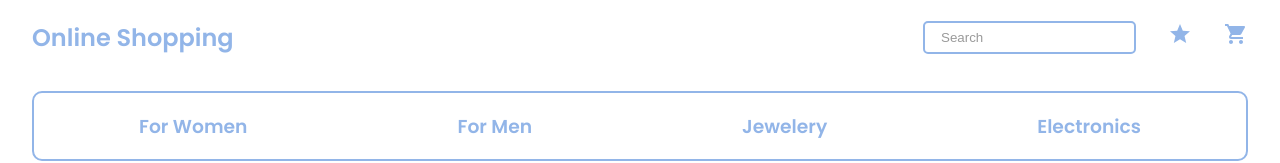
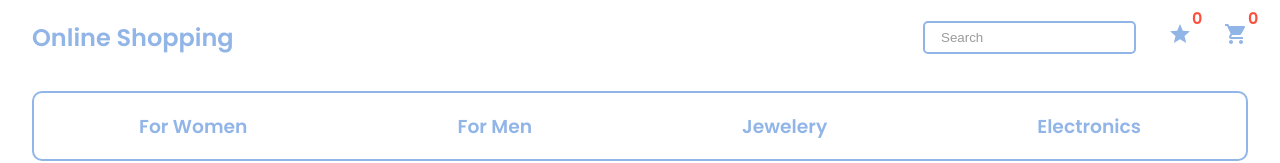
Before and after one commit to TamirisCss/react-online-shopping, a React (Create React App) app: page / in a window 1280 px wide. Shown: the top 163 px of the page. Built offline with nearby package versions, Linux system fonts and the light colour scheme; no server answers.

Commit message:
feat: add total products amount on fav and cart  icon

```diff
--- a/src/components/Navbar/Navbar.jsx
+++ b/src/components/Navbar/Navbar.jsx
@@ -44,12 +44,18 @@ const Navbar = () => {
       <S.Logo onClick={handleBackToHome}>Online Shopping</S.Logo>
       <S.NavContent>
         <SearchBar value={localSearchValue} onChange={handleSearchChange} />
-        <div divContent={favoriteItems.length}>
-          <StarIcon onClick={handleFavorites} />
-        </div>
-        <div divContent={cartItems.length}>
-          <ShoppingCartIcon onClick={handleCart} />
-        </div>
+        <S.IconContainer className="icon-container" onClick={handleFavorites}>
+          <StarIcon />
+          {favoriteItems.length >= 0 && (
+            <S.Badge className="badge">{favoriteItems.length}</S.Badge>
+          )}
+        </S.IconContainer>
+        <S.IconContainer className="icon-container" onClick={handleCart}>
+          <ShoppingCartIcon />
+          {cartItems.length >= 0 && (
+            <S.Badge className="badge">{cartItems.length}</S.Badge>
+          )}
+        </S.IconContainer>
       </S.NavContent>
     </S.Nav>
   );
--- a/src/components/Navbar/styles.js
+++ b/src/components/Navbar/styles.js
@@ -22,3 +22,15 @@ export const NavContent = styled.u`
   cursor: pointer;
   color: ${themeColors.blue_color};
 `;
+
+export const IconContainer = styled.div`
+  position: relative;
+`;
+
+export const Badge = styled.span`
+  position: absolute;
+  top: -1rem;
+  color: ${themeColors.orange_color};
+  font-size: 1rem;
+  font-weight: 700;
+`;
```
